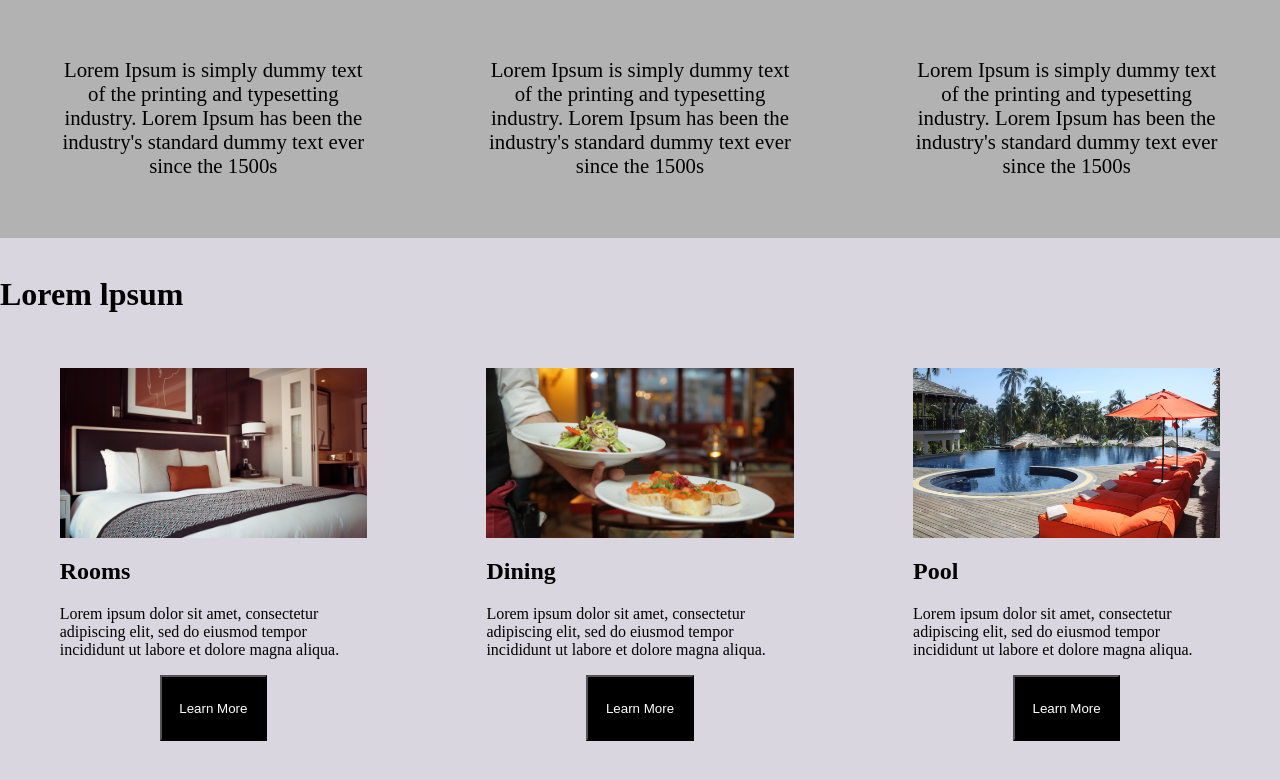
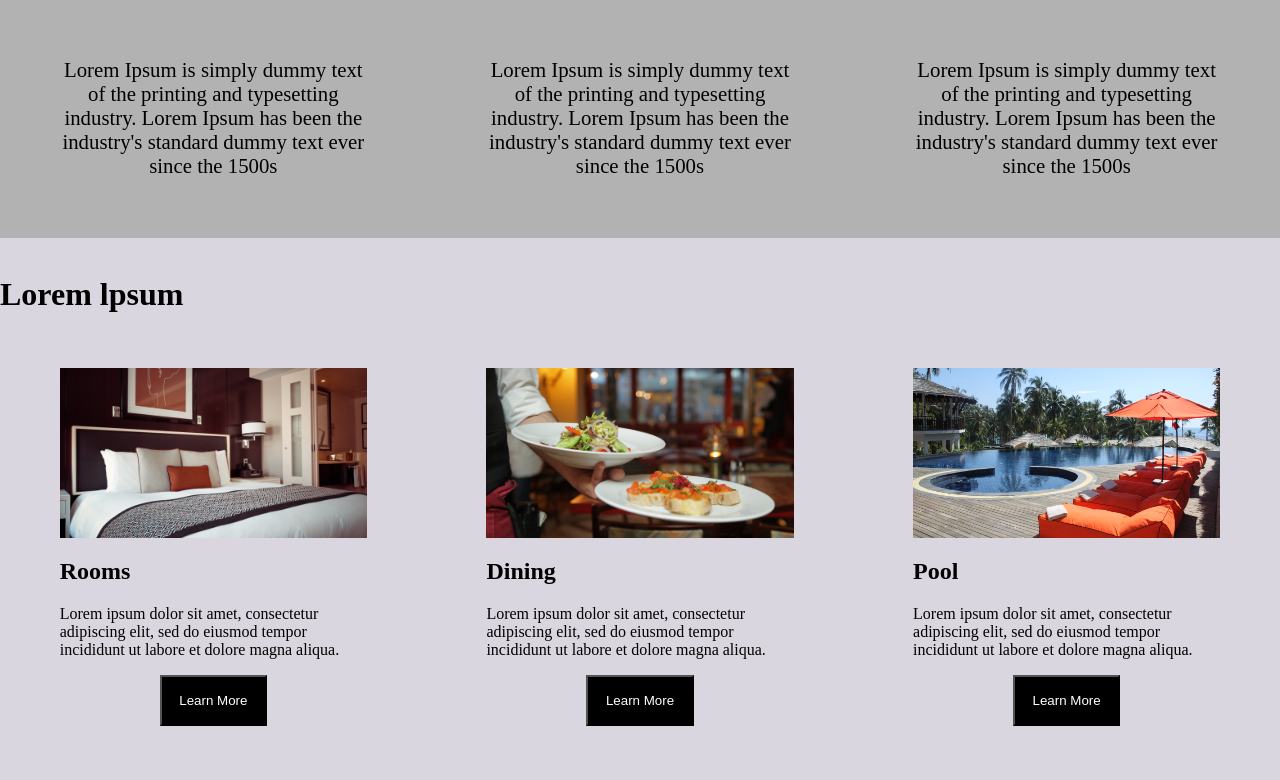
Before and after one commit to rajithsuvarna/ReastaurantAssignment, a plain HTML site: page index.html in a window 1280 px wide. Shown: the part 802-1582 px from the top of the page. Drawn offline with Linux system fonts and the light colour scheme.

Commit message:
Update index.css

```diff
--- a/index.css
+++ b/index.css
@@ -126,7 +126,7 @@ body {
 }
 #image2-button button {
   width: 40%;
-  height: 90%;
+  height: 70%;
   background-color: black;
   color: white;
 }
@@ -139,7 +139,7 @@ body {
 }
 #image1-button button {
   width: 40%;
-  height: 90%;
+  height: 70%;
   background-color: black;
   color: white;
 }
@@ -151,7 +151,7 @@ body {
 }
 #image3-button button {
   width: 40%;
-  height: 90%;
+  height: 70%;
   background-color: black;
   color: white;
 }
```
